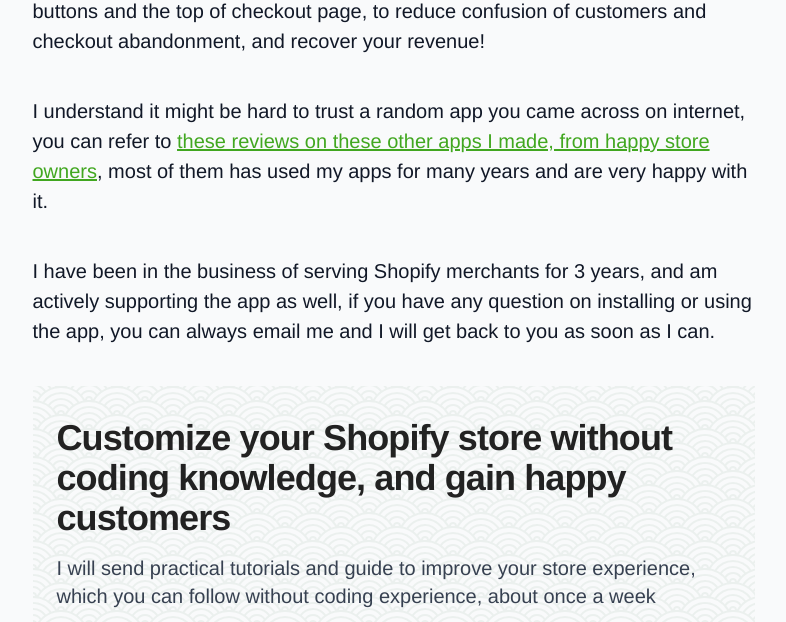
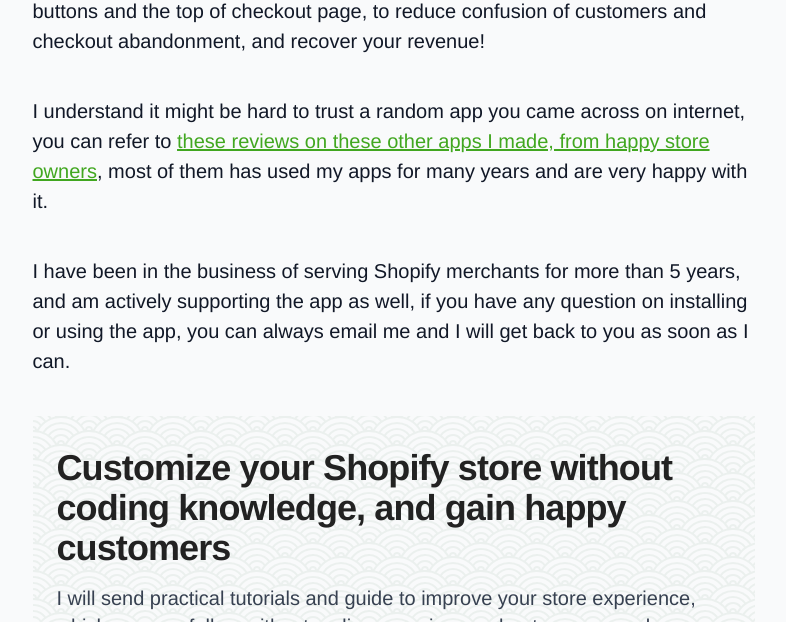
Before and after one commit to YagiSoftware/blog, a Jekyll site: the page built from _posts/2023-08-14-how-to-remove-paypal-express-checkout-in-shopify.md, in a window 1280 px wide and 900 px high, scrolled down 3788 px, cut to the strip 0-622 px from the top of the window. Shown: the whole strip, without its empty margins (246-1032 px from the left). Built offline with Jekyll 4.4.1, drawn with Linux system fonts in a browser that asks for light colours; some web fonts are replaced; comment, search, counter and statistics services are not loaded.

```diff
--- a/_posts/2023-08-14-how-to-remove-paypal-express-checkout-in-shopify.md
+++ b/_posts/2023-08-14-how-to-remove-paypal-express-checkout-in-shopify.md
@@ -73,4 +75,4 @@ With [Yagi Express Payment Hider app](https://apps.shopify.com/yagi-express-paym
 
 I understand it might be hard to trust a random app you came across on internet, you can refer to [these reviews on these other apps I made, from happy store owners](https://apps.shopify.com/partners/yagi-software), most of them has used my apps for many years and are very happy with it.
 
-I have been in the business of serving Shopify merchants for 3 years, and am actively supporting the app as well, if you have any question on installing or using the app, you can always email me and I will get back to you as soon as I can.
+I have been in the business of serving Shopify merchants for more than 5 years, and am actively supporting the app as well, if you have any question on installing or using the app, you can always email me and I will get back to you as soon as I can.
```
Also changed, not shown: other parts of _posts/2023-08-14-how-to-remove-paypal-express-checkout-in-shopify.md (+2 -0 lines).
